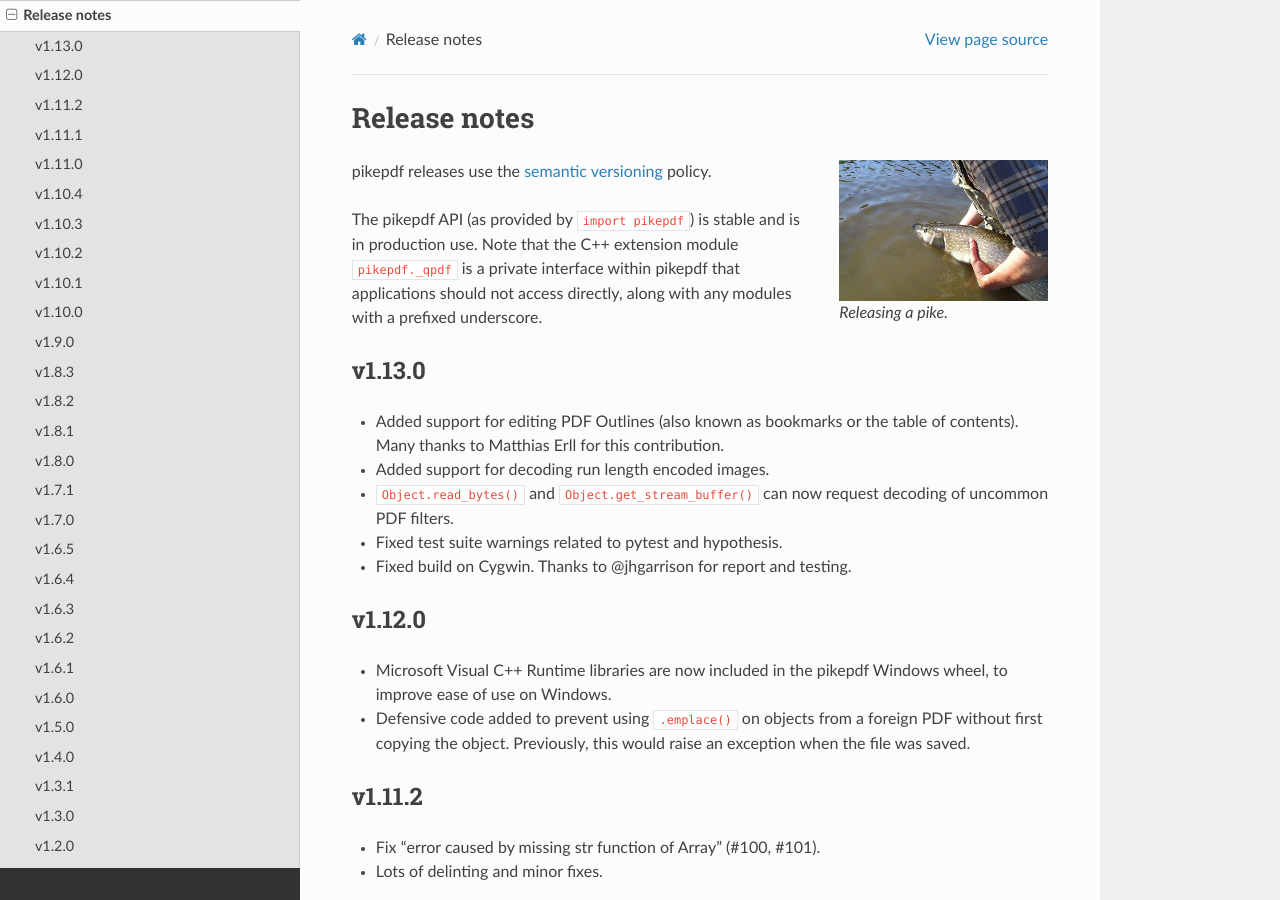
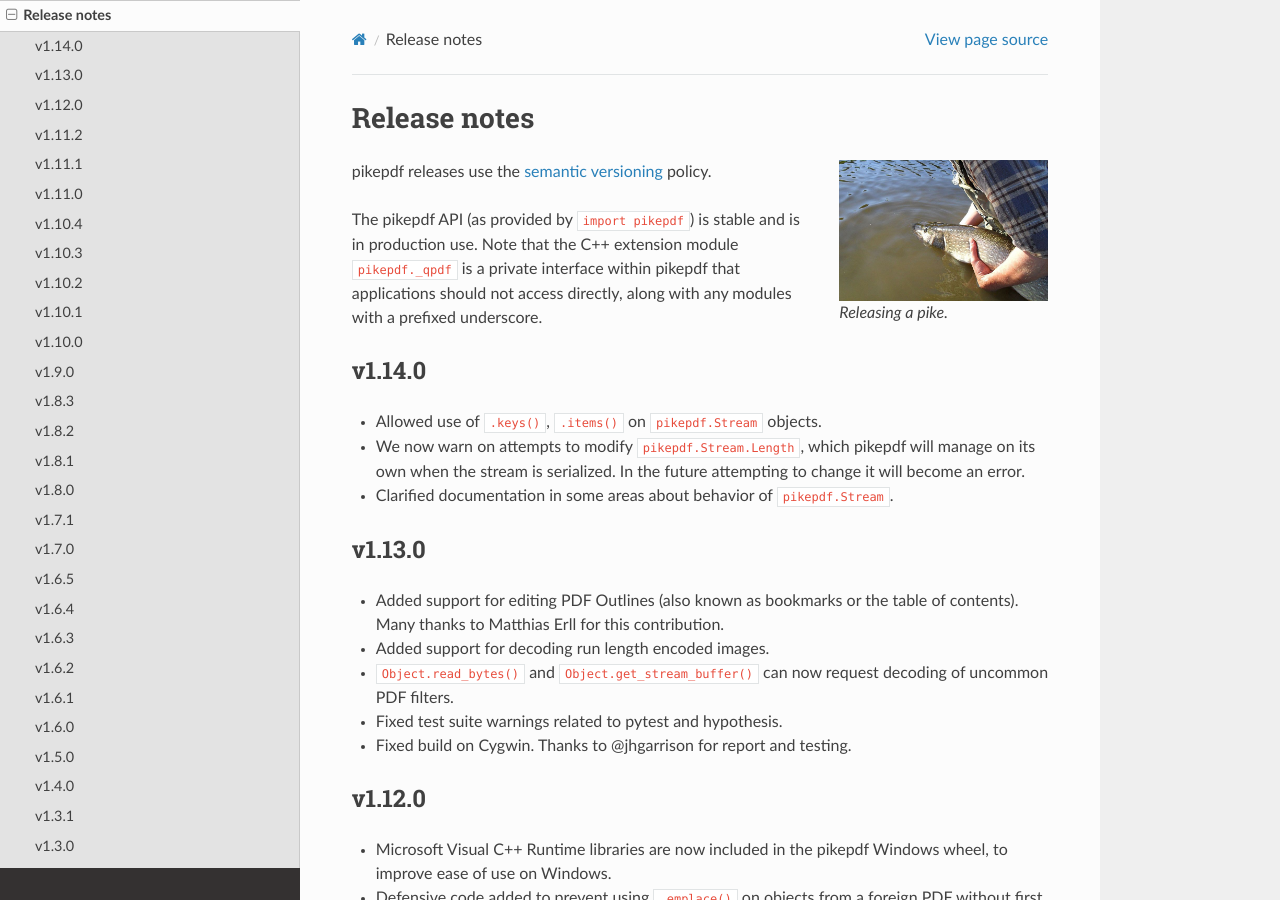
Before and after one commit to pikepdf/pikepdf, a Sphinx documentation site: the page built from docs/release_notes.rst, in a window 1280 px wide and 900 px high. Built offline with Sphinx 7.4.7 and the Read the Docs theme 2.0.0, drawn with Linux system fonts in a browser that asks for light colours; pages that are not in the unit, such as notebooks, are missing from menus; the version number could not be read and is left out.

Commit message:
v1.14.0 release notes

```diff
--- a/docs/release_notes.rst
+++ b/docs/release_notes.rst
@@ -17,6 +17,15 @@ The pikepdf API (as provided by ``import pikepdf``) is stable and
 is in production use. Note that the C++ extension module
 ``pikepdf._qpdf`` is a private interface within pikepdf that applications
 should not access directly, along with any modules with a prefixed underscore.
+
+v1.14.0
+=======
+
+-  Allowed use of ``.keys()``, ``.items()`` on ``pikepdf.Stream`` objects.
+-  We now warn on attempts to modify ``pikepdf.Stream.Length``, which pikepdf will
+   manage on its own when the stream is serialized. In the future attempting to
+   change it will become an error.
+-  Clarified documentation in some areas about behavior of ``pikepdf.Stream``.
 
 v1.13.0
 =======
```
